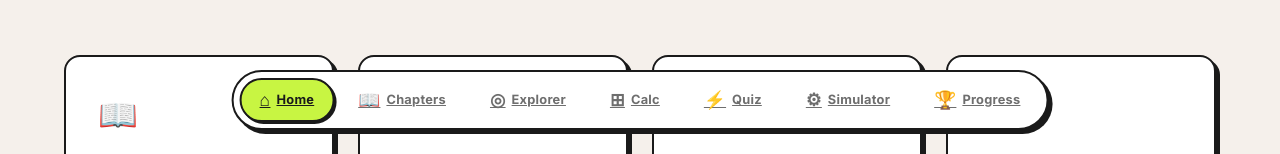
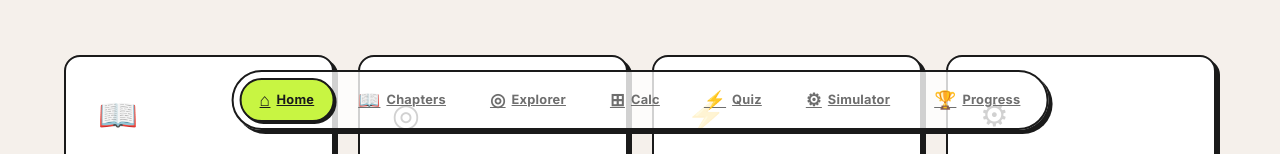
Before and after one commit to 4shil/LearnPD, a website built with Vite: page index.html in a window 1280 px wide. Shown: the part 646-800 px from the top of the page. Built offline with nearby package versions, Linux system fonts and the light colour scheme; some packages are replaced by stand-ins of ours.

Commit message:
Add initial glassmorphic backdrop color variables and definitions for bottom nav dock

```diff
--- a/src/style.css
+++ b/src/style.css
@@ -131,7 +131,7 @@ a, button, select, input, textarea {
     bottom: 1.5rem;
     left: 50%;
     transform: translateX(-50%);
-    background: var(--card);
+    background: rgba(255, 255, 255, 0.8);
     border: var(--border-w) solid var(--border);
     border-radius: var(--radius-pill);
     padding: 6px;
```
